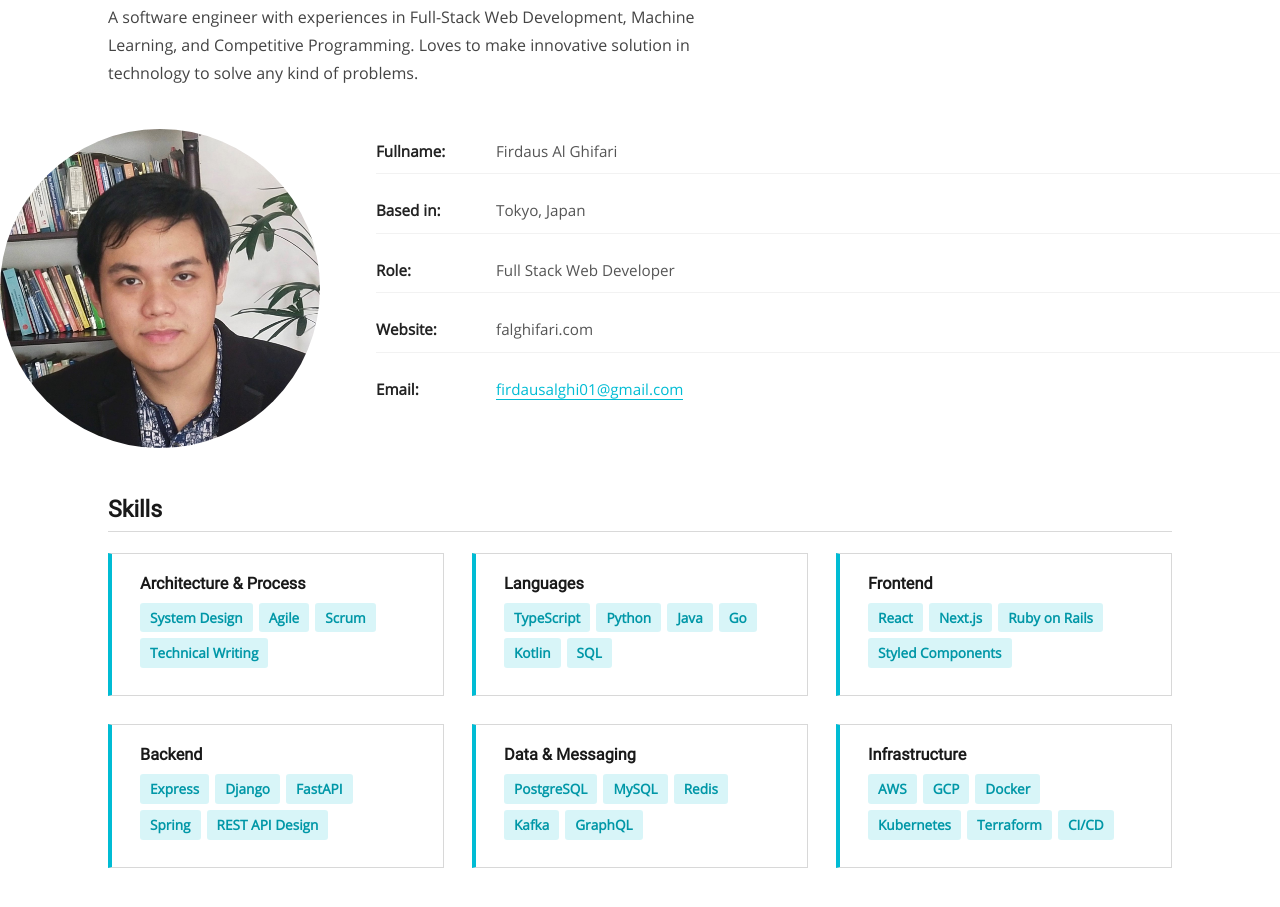
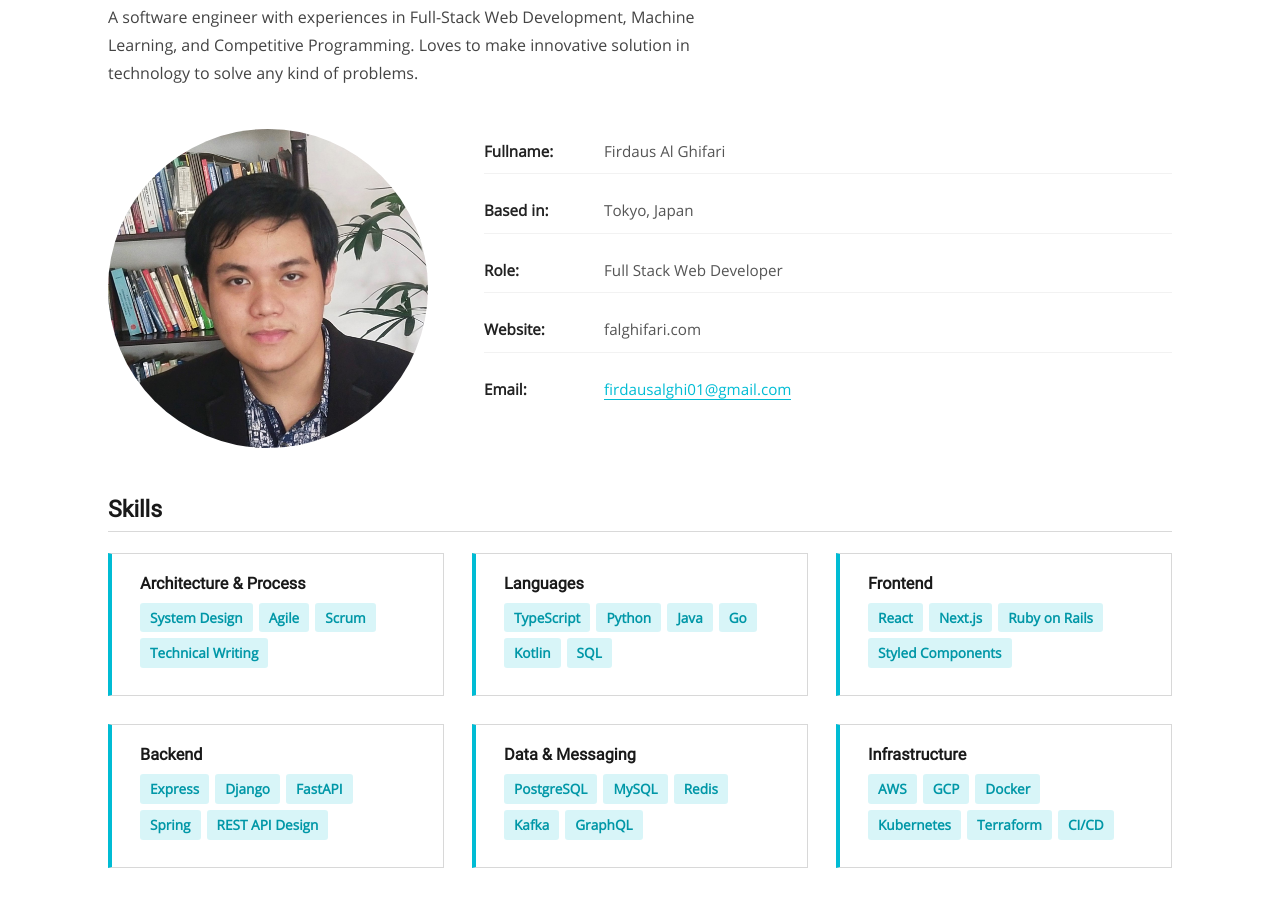
Before and after one commit to falghi/tech-blog, a Gatsby site: page / in a window 1280 px wide. Shown: the part 1073-1980 px from the top of the page. Built offline with nearby package versions, Linux system fonts and the light colour scheme; Gatsby itself is replaced by a stand-in of ours; some packages are replaced by stand-ins of ours; what clean-css would draw is missing.

Commit message:
fix: constrain the about portrait to the layout width
The About section rendered TwoColumn directly, so the circular portrait
and info list sat flush against the viewport edge instead of aligning with
the section headings above and below it.

```diff
--- a/src/components/Portfolio/About.js
+++ b/src/components/Portfolio/About.js
@@ -15,7 +15,7 @@ const About = ({ portrait, profile }) => {
   ]
 
   return (
-    <TwoColumn>
+    <TwoColumn className="layout">
       <div className="col-image">
         {image && (
           <GatsbyImage
```
